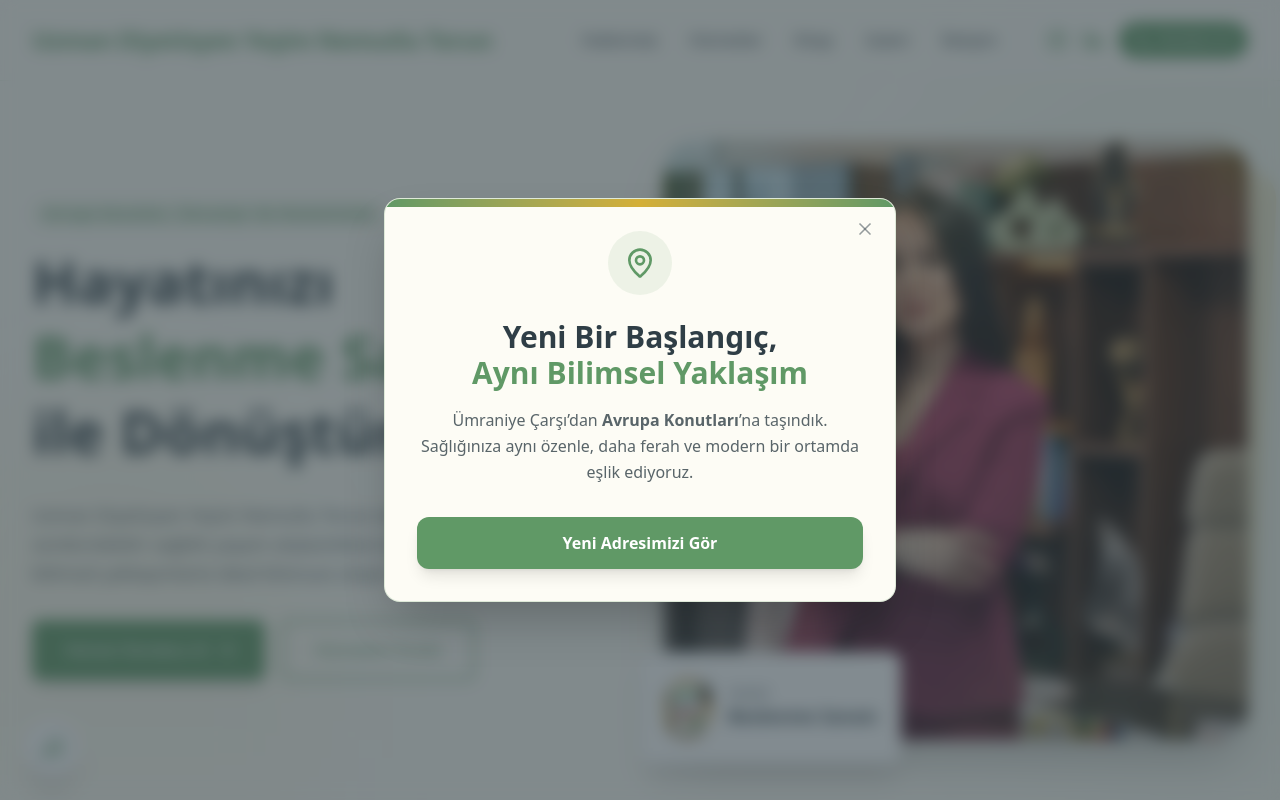
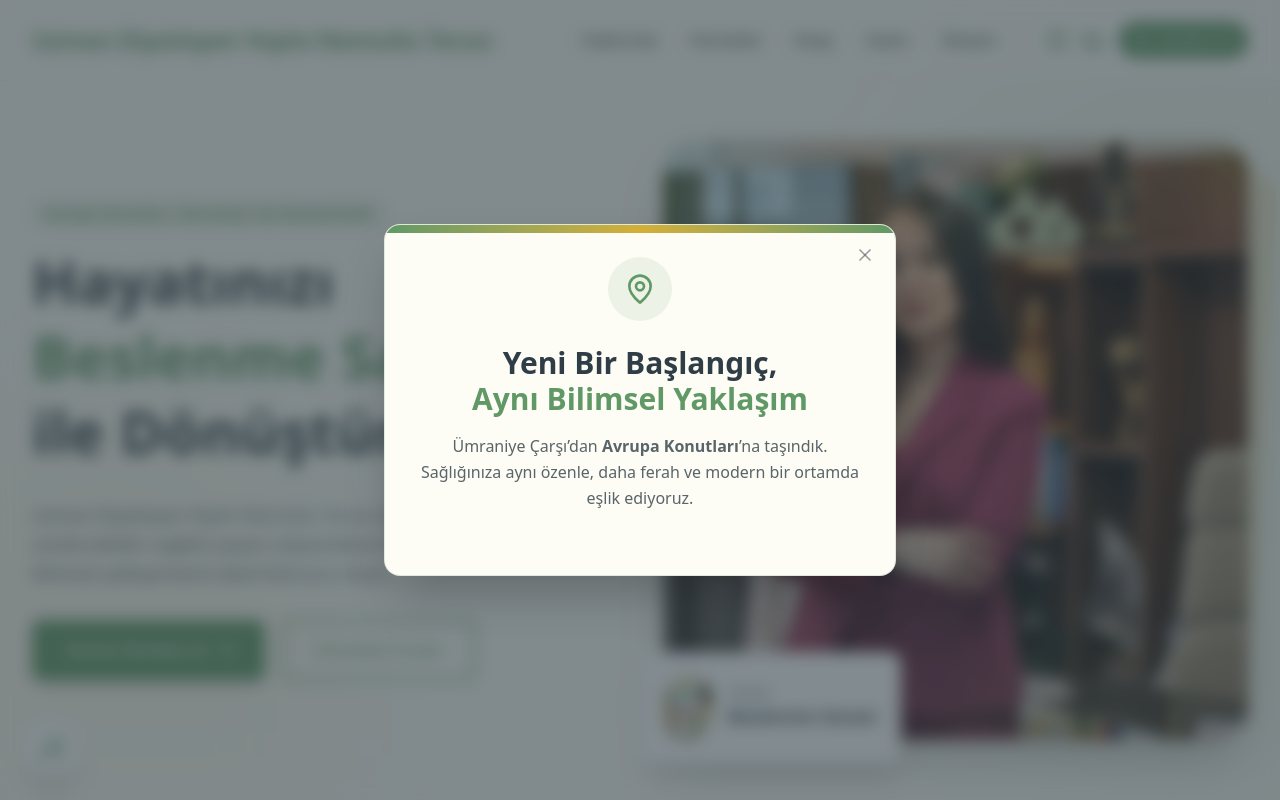
Before and after one commit to tacker2022/diyetisyen-website, a Next.js app: page / in a window 1280 px wide. Shown: the top 800 px of the page. Built offline with nearby package versions, Linux system fonts and the light colour scheme.

Commit message:
Remove CTA button from announcement popup

```diff
--- a/components/AnnouncementPopup.tsx
+++ b/components/AnnouncementPopup.tsx
@@ -27,11 +27,6 @@ export default function AnnouncementPopup() {
         localStorage.setItem("hasSeenMovingPopup", "true");
     };
 
-    const handleCtaClick = () => {
-        handleClose();
-        // Determine target based on click, smooth scroll logic is handled by Next.js Link text hash usually,
-        // but if we want to be sure, we close just before.
-    };
 
     return (
         <AnimatePresence>
@@ -78,13 +73,6 @@ export default function AnnouncementPopup() {
                                 Sağlığınıza aynı özenle, daha ferah ve modern bir ortamda eşlik ediyoruz.
                             </p>
 
-                            <Link
-                                href="#iletisim"
-                                onClick={handleCtaClick}
-                                className="inline-flex items-center justify-center w-full px-6 py-3.5 bg-sage text-white font-bold rounded-xl hover:bg-gold transition-colors shadow-lg hover:shadow-xl transform hover:-translate-y-0.5 duration-200"
-                            >
-                                Yeni Adresimizi Gör
-                            </Link>
                         </div>
                     </motion.div>
                 </div>
```
